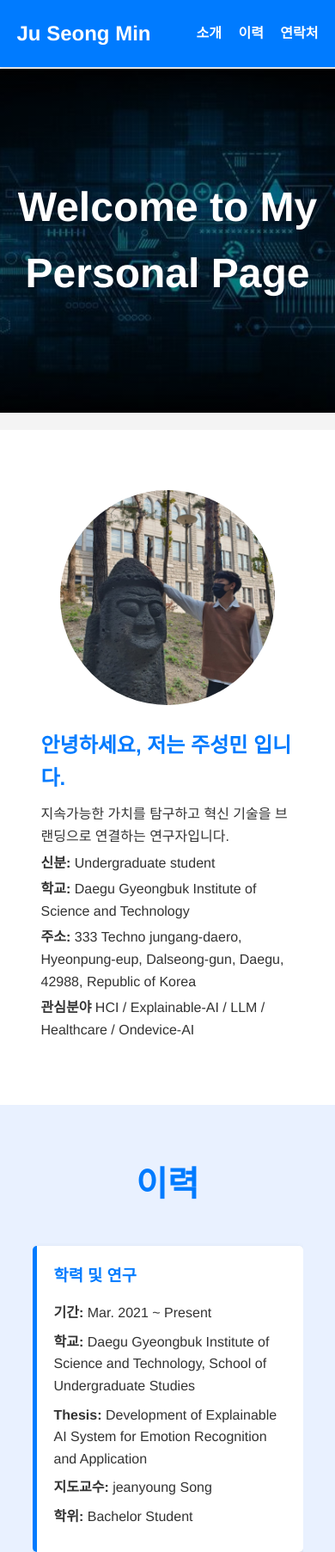
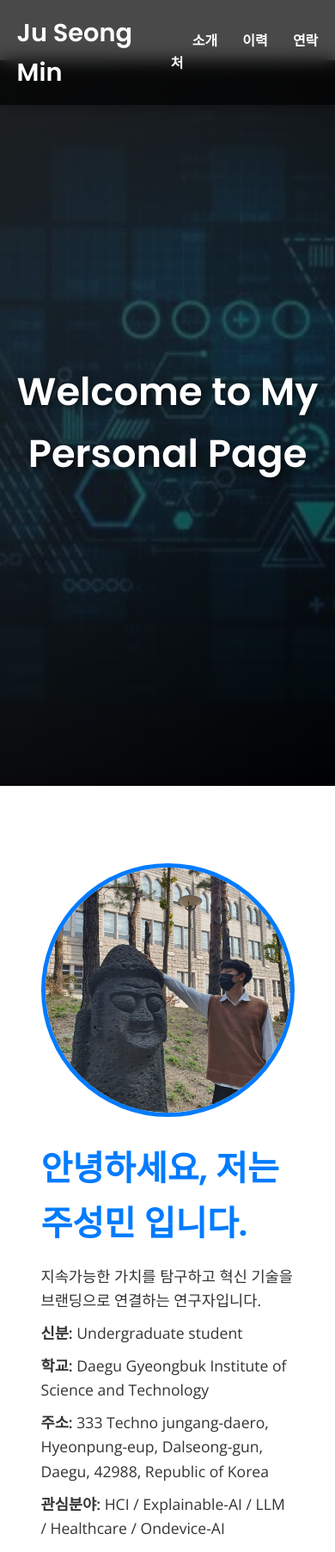
Before and after one commit to nunu0404/My_website, a plain HTML site: page index.html in a window 390 px wide. Shown: the top 1805 px of the page at 86% size. Drawn offline with nearby package versions, Linux system fonts and the light colour scheme.

Commit message:
Update index.html

```diff
--- a/index.html
+++ b/index.html
@@ -4,6 +4,7 @@
   <meta charset="UTF-8">
   <meta name="viewport" content="width=device-width, initial-scale=1.0">
   <title>나의 개인 웹사이트</title>
+  <link href="https://fonts.googleapis.com/css2?family=Poppins:wght@400;600&family=Open+Sans:wght@400;600&display=swap" rel="stylesheet">
   <style>
     /* Reset */
     * {
@@ -15,69 +16,101 @@ html {
       scroll-behavior: smooth;
     }
     body {
-  font-family: 'Helvetica Neue', Helvetica, Arial, sans-serif;
+      font-family: 'Open Sans', sans-serif;
+      background: #f4f4f4;
+      color: #333;
       line-height: 1.6;
-  background-color: #f4f4f4;
-  color: #333;
-}
-/* Header */
-header {
-  background: #007BFF;
-  padding: 20px 0;
-  box-shadow: 0 2px 4px rgba(0,0,0,0.1);
-  position: fixed;
-  width: 100%;
-  top: 0;
-  z-index: 1000;
+      overflow-x: hidden;
     }
     .container {
       width: 90%;
-  max-width: 1100px;
+      max-width: 1200px;
       margin: auto;
-  overflow: hidden;
+    }
+
+    /* Header */
+    header {
+      position: fixed;
+      top: 0;
+      width: 100%;
+      background: rgba(0, 0, 0, 0.7);
+      backdrop-filter: blur(10px);
+      z-index: 1000;
+      box-shadow: 0 2px 10px rgba(0,0,0,0.3);
+      padding: 15px 0;
     }
     nav {
       display: flex;
       justify-content: space-between;
       align-items: center;
     }
-nav a {
+    .logo h1 {
+      font-family: 'Poppins', sans-serif;
+      color: #fff;
+      font-size: 1.8rem;
+    }
+    .menu a {
       color: #fff;
       text-decoration: none;
-  margin-left: 15px;
-  font-weight: bold;
+      margin-left: 25px;
+      font-weight: 600;
+      position: relative;
       transition: color 0.3s;
     }
-nav a:hover {
-  color: #e0e0e0;
+    .menu a::after {
+      content: '';
+      position: absolute;
+      width: 0;
+      height: 2px;
+      background: #ffdd57;
+      left: 0;
+      bottom: -5px;
+      transition: width 0.3s;
     }
-.logo h1 {
-  color: #fff;
+    .menu a:hover {
+      color: #ffdd57;
+    }
+    .menu a:hover::after {
+      width: 100%;
     }
 
     /* Hero Section */
     .hero {
-  background: linear-gradient(rgba(0,0,0,0.5), rgba(0,0,0,0.5)), url('bg-welcome.jpg') no-repeat center center/cover;
-  height: 400px;
+      height: 100vh;
+      background: linear-gradient(135deg, rgba(42, 42, 42, 0.7), rgba(0, 0, 0, 0.7)), url('bg-welcome.jpg') center/cover no-repeat;
       display: flex;
       justify-content: center;
       align-items: center;
       text-align: center;
-  margin-top: 80px; /* 헤더 높이 고려 */
-  animation: fadeIn 1.5s ease-out;
+      animation: zoomIn 1s ease-out;
+      margin-top: 70px;
     }
     .hero h1 {
-  font-size: 3rem;
+      font-family: 'Poppins', sans-serif;
+      font-size: 4rem;
       color: #fff;
-  animation: fadeInUp 1s ease-out forwards;
+      text-shadow: 2px 2px 8px rgba(0,0,0,0.7);
+      animation: fadeInDown 1.5s ease-out;
     }
 
     /* Intro Section */
     #intro {
       background: #fff;
-  padding: 60px 20px;
-  margin-top: 20px;
-  animation: fadeIn 1s ease-out;
+      padding: 80px 20px;
+      position: relative;
+      overflow: hidden;
+    }
+    #intro::before {
+      content: "";
+      position: absolute;
+      top: 0;
+      left: -50%;
+      width: 200%;
+      height: 100%;
+      background: linear-gradient(120deg, rgba(255,221,87,0.2) 0%, rgba(0,123,255,0.2) 100%);
+      transform: skewX(-15deg);
+      z-index: -1;
+      animation: slideInBackground 3s ease-in-out infinite alternate;
     }
     .intro-wrapper {
       display: flex;
@@ -87,13 +120,18 @@ nav a:hover {
     }
     .profile-image {
       flex: 1;
-  max-width: 250px;
+      max-width: 300px;
       margin: 20px;
       animation: fadeInUp 1s ease-out;
     }
     .profile-image img {
       width: 100%;
       border-radius: 50%;
+      border: 5px solid #007BFF;
+      transition: transform 0.3s;
+    }
+    .profile-image img:hover {
+      transform: scale(1.05);
     }
     .profile-info {
       flex: 2;
@@ -101,71 +139,100 @@ nav a:hover {
       animation: fadeInUp 1s ease-out;
     }
     .profile-info h2 {
+      font-family: 'Poppins', sans-serif;
       color: #007BFF;
-  margin-bottom: 10px;
+      margin-bottom: 15px;
+      font-size: 2.5rem;
     }
     .profile-info p {
-  margin: 5px 0;
+      margin: 10px 0;
+      font-size: 1.1rem;
     }
 
     /* Resume Section */
     #resume {
-  background: #e9f1ff;
-  padding: 60px 20px;
+      background: #f0f8ff;
+      padding: 80px 20px;
     }
     #resume h2 {
       text-align: center;
-  margin-bottom: 40px;
+      margin-bottom: 50px;
+      font-family: 'Poppins', sans-serif;
       color: #007BFF;
-  font-size: 2.5rem;
+      font-size: 3rem;
+      position: relative;
+      display: inline-block;
+    }
+    #resume h2::after {
+      content: '';
+      width: 60%;
+      height: 4px;
+      background: linear-gradient(90deg, #007BFF, #ffdd57);
+      position: absolute;
+      bottom: -10px;
+      left: 20%;
+      border-radius: 2px;
     }
     .resume-card {
       background: #fff;
-  padding: 20px;
-  border-left: 5px solid #007BFF;
-  margin-bottom: 20px;
-  border-radius: 5px;
-  box-shadow: 0 2px 6px rgba(0,0,0,0.1);
+      padding: 30px;
+      border-left: 6px solid #007BFF;
+      margin-bottom: 30px;
+      border-radius: 8px;
+      box-shadow: 0 4px 10px rgba(0,0,0,0.1);
       opacity: 0;
       transform: translateY(20px);
       animation: fadeInUp 0.8s ease-out forwards;
+      transition: transform 0.3s, box-shadow 0.3s;
     }
     .resume-card:hover {
       transform: translateY(-5px);
-  box-shadow: 0 4px 12px rgba(0,0,0,0.15);
-  transition: transform 0.3s, box-shadow 0.3s;
+      box-shadow: 0 8px 20px rgba(0,0,0,0.2);
     }
     .resume-card h3 {
+      font-family: 'Poppins', sans-serif;
       color: #007BFF;
       margin-bottom: 15px;
+      font-size: 1.8rem;
     }
     .resume-card p {
       margin: 8px 0;
+      font-size: 1rem;
     }
     .btn {
       display: inline-block;
-  background: #007BFF;
+      background: linear-gradient(90deg, #007BFF, #ffdd57);
       color: #fff;
-  padding: 8px 16px;
-  border-radius: 4px;
+      padding: 10px 20px;
+      border-radius: 25px;
       text-decoration: none;
-  margin-top: 10px;
-  transition: background 0.3s;
+      margin-top: 15px;
+      font-weight: 600;
+      transition: background 0.3s, transform 0.3s;
     }
     .btn:hover {
-  background: #0056b3;
+      transform: scale(1.05);
     }
 
     /* Contact Section */
     #contact {
       background: #fff;
-  padding: 40px 20px;
-  border-radius: 5px;
-  box-shadow: 0 2px 4px rgba(0,0,0,0.1);
+      padding: 60px 20px;
+      border-radius: 10px;
+      box-shadow: 0 4px 10px rgba(0,0,0,0.1);
       text-align: center;
-  align-items: center;
-  margin: 20px;
+      margin: 40px 20px;
       animation: fadeIn 1s ease-out;
+    }
+    #contact h2 {
+      font-family: 'Poppins', sans-serif;
+      color: #007BFF;
+      margin-bottom: 20px;
+      font-size: 2.5rem;
+    }
+    #contact p {
+      font-size: 1.1rem;
+      margin: 10px 0;
     }
 
     /* Footer */
@@ -176,23 +243,29 @@ footer {
       padding: 20px 0;
     }
     footer p {
-  margin: 5px 0;
+      font-size: 0.9rem;
     }
 
     /* Animations */
     @keyframes fadeInUp {
-  from {
-    opacity: 0;
-    transform: translateY(20px);
+      from { opacity: 0; transform: translateY(20px); }
+      to { opacity: 1; transform: translateY(0); }
     }
-  to {
-    opacity: 1;
-    transform: translateY(0);
+    @keyframes fadeInDown {
+      from { opacity: 0; transform: translateY(-20px); }
+      to { opacity: 1; transform: translateY(0); }
     }
+    @keyframes zoomIn {
+      from { transform: scale(1.1); opacity: 0; }
+      to { transform: scale(1); opacity: 1; }
     }
     @keyframes fadeIn {
       from { opacity: 0; }
       to { opacity: 1; }
+    }
+    @keyframes slideInBackground {
+      from { transform: translateX(0) skewX(-15deg); }
+      to { transform: translateX(10%) skewX(-15deg); }
     }
 
     /* Responsive */
@@ -202,6 +275,9 @@ footer p {
       }
       .profile-image, .profile-info {
         margin: 10px;
+      }
+      .hero h1 {
+        font-size: 2.8rem;
       }
     }
   </style>
@@ -221,9 +297,11 @@ footer p {
       </nav>
     </div>
   </header>
-<div class="hero">
+
+  <section class="hero">
     <h1>Welcome to My Personal Page</h1>
-</div>
+  </section>
+
   <section id="intro">
     <div class="container">
       <div class="intro-wrapper">
@@ -236,11 +314,12 @@ footer p {
           <p><strong>신분:</strong> Undergraduate student</p>
           <p><strong>학교:</strong> Daegu Gyeongbuk Institute of Science and Technology</p>
           <p><strong>주소:</strong> 333 Techno jungang-daero, Hyeonpung-eup, Dalseong-gun, Daegu, 42988, Republic of Korea</p>
-        <p><strong>관심분야</strong> HCI / Explainable-AI / LLM / Healthcare / Ondevice-AI</p>
+          <p><strong>관심분야:</strong> HCI / Explainable-AI / LLM / Healthcare / Ondevice-AI</p>
         </div>
       </div>
     </div>
   </section>
+
   <section id="resume">
     <div class="container">
       <h2>이력</h2>
@@ -261,9 +340,9 @@ footer p {
       <div class="resume-card" style="animation-delay: 0.6s;">
         <h3>논문 및 프로젝트</h3>
         <p>Thesis Accepted by Taking UGRP Course, DGIST, Korea (Jan. 2023 ~ Dec. 2023)</p>
-      <p> 1. A Study on Multi-Modal Emotion Recognition Systems.</p>
-      <p> 2. Exploring explainable artificial intelligence (XAI) methodologies.</p>
-      <p> 3. Proposed a explainable multimodal emotion recognition system by the pseudocode.</p>
+        <p>1. A Study on Multi-Modal Emotion Recognition Systems.</p>
+        <p>2. Exploring explainable artificial intelligence (XAI) methodologies.</p>
+        <p>3. Proposed an explainable multimodal emotion recognition system by the pseudocode.</p>
       </div>
       <div class="resume-card" style="animation-delay: 0.8s;">
         <h3>수상 이력</h3>
@@ -286,18 +365,15 @@ footer p {
         <p>TOEIC Speaking IH (Intermediate High)</p>
         <p>Python, C++, Raspberry Pi</p>
         <p>Figma</p>
-
       </div>
       <div class="resume-card" style="animation-delay: 1.4s;">
         <h3>기타 경험</h3>
         <p>4차산업혁명 청년체험단 5기 활동 (Sep. 2022 ~ Feb. 2023)</p>
-      <p> 1. CES 2023 → Observe and Survey Technology with Generative AI and Data</p>
-      <p> 2. Visit UC Berkeley and Silicon Valley companies → Survey of Start-up System and Culture in the U.S</p>
-      <p></p>
+        <p>1. CES 2023 → Observe and Survey Technology with Generative AI and Data</p>
+        <p>2. Visit UC Berkeley and Silicon Valley companies → Survey of Start-up System and Culture in the U.S</p>
         <p>POSTECH 영재기업인교육원 Educational Assistant (Jan. 2022 ~ )</p>
-      <p> 1. 5 online teaching assistants , 5 offline training assistants experience</p>
-      <p> 2. Conducting educational activities necessary to cultivate entrepreneurs, such as patent application,
-             business opportunity search, business model, and business plan preparation</p>
+        <p>1. 5 online teaching assistants, 5 offline training assistants experience</p>
+        <p>2. Conducting educational activities necessary to cultivate entrepreneurs, such as patent application, business opportunity search, business model, and business plan preparation</p>
       </div>
       <div class="resume-card" style="animation-delay: 1.6s;">
         <h3>기타</h3>
@@ -305,19 +381,22 @@ footer p {
       </div>
     </div>
   </section>
+
   <section id="contact">
-  <div class="container" style="margin:20px;">
+    <div class="container">
       <h2>연락처</h2>
       <p><strong>이메일:</strong> netraa2008@dgist.ac.kr</p>
       <p><strong>전화번호:</strong> +82) 10-2128-2204</p>
       <p><strong>인스타그램:</strong> @pictureveler_0244</p>
     </div>
   </section>
+
   <footer>
     <div class="container">
       <p>© 2025 JU SEONG MIN. All rights reserved.</p>
     </div>
   </footer>
+
   <script>
     window.onload = function(){
       window.scrollTo(0,0);
```
Lines whose indentation alone changed are shown as unchanged.
